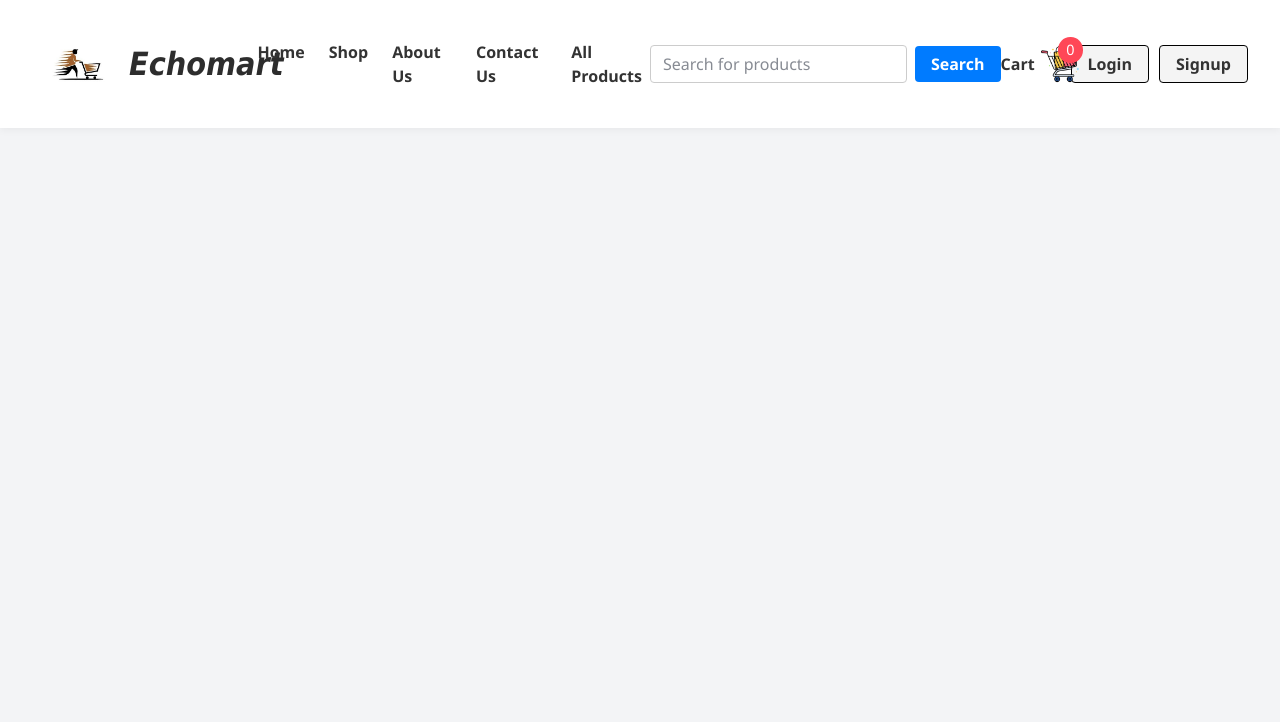
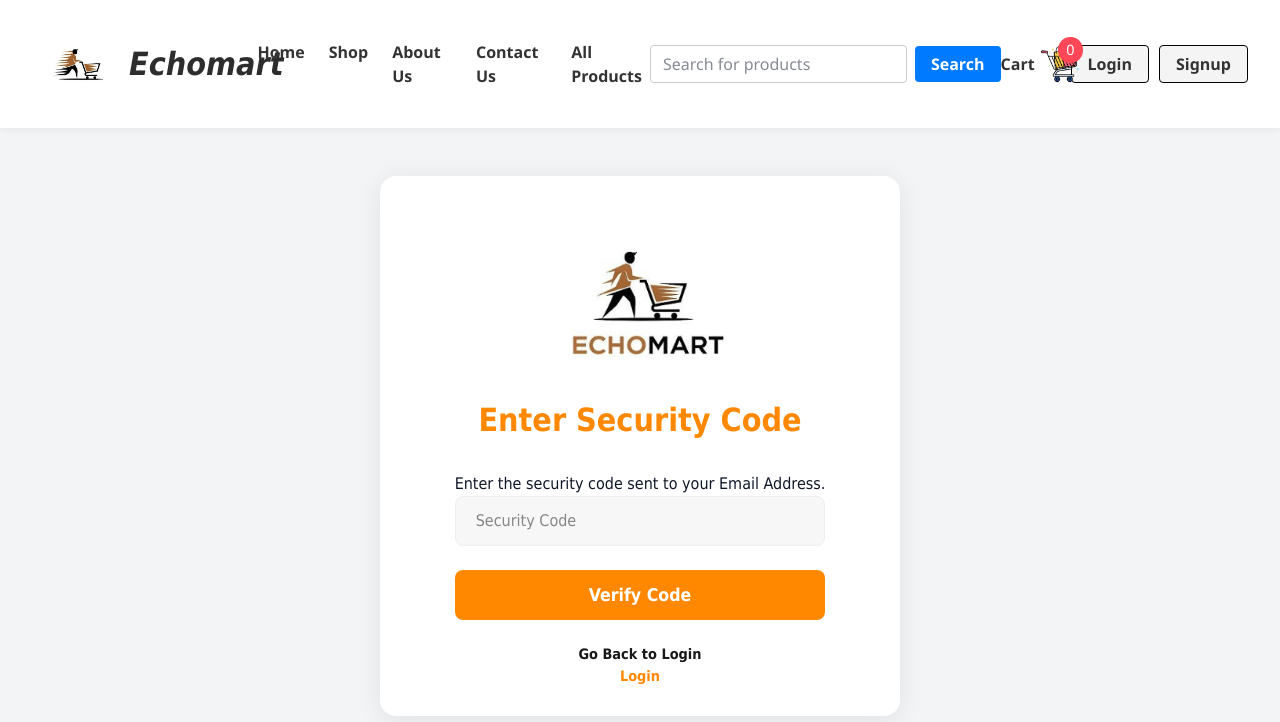
Before and after one commit to dev-bramwel/Echomart, a React (Vite) app in the folder vite-frontend/: page /passcode in a window 1280 px wide. Shown: the top 722 px of the page. Built offline with nearby package versions, Linux system fonts and the light colour scheme.

Commit message:
Eddie Frontend

```diff
--- a/vite-frontend/src/App.jsx
+++ b/vite-frontend/src/App.jsx
@@ -2,7 +2,10 @@ import { BrowserRouter as Router, Routes, Route } from "react-router-dom";
 import Navbar from "./Components/Navbar/Navbar.jsx";
 import Categorybar from "./Components/Categorybar/Categorybar.jsx";
 import Login from "./Components/LoginSignup/Login.jsx";
+
 import Signup from "./Components/LoginSignup/Signup.jsx";
+import PasswordRecovery from "./Components/LoginSignup/PasswordRecovery.jsx";
+import Passcode from "./Components/LoginSignup/Passcode.jsx";
 
 const App = () => {
   return (
@@ -12,6 +15,8 @@ const App = () => {
         <Route path="/" element={<Categorybar />} />
         <Route path="/login" element={<Login />} />
         <Route path="/signup" element={<Signup />} />
+        <Route path="/password-recovery" element={<PasswordRecovery />} />
+        <Route path="/passcode" element={<Passcode />} />
       </Routes>
     </Router>
   );
--- a/vite-frontend/src/Components/LoginSignup/Login.jsx
+++ b/vite-frontend/src/Components/LoginSignup/Login.jsx
@@ -55,7 +55,7 @@ const Login = () => {
       window.dispatchEvent(new Event("authChanged"));
       navigate("/");
     } catch (error) {
-      let errorMessage = "Registration failed. Try again.";
+      let errorMessage = "Email or Password failed. Try again.";
 
       const data = error?.response?.data;
       if (data && typeof data === "object") {
@@ -131,7 +131,10 @@ const Login = () => {
 
       <div className="text">
         <p>
-          Don't have an Account?<a href="/signup">Signup</a>
+          Don't have an Account? <a href="/signup">Signup</a>
+        </p>
+        <p>
+          <a href="/password-recovery">Forgot Password?</a>
         </p>
       </div>
     </div>
--- a/vite-frontend/src/Components/LoginSignup/LoginSignup.css
+++ b/vite-frontend/src/Components/LoginSignup/LoginSignup.css
@@ -22,11 +22,15 @@
   margin-bottom: 28px;
 }
 .header img {
-  width: 290px;
-  height: 230px;
+  width: 320px;
+  margin: 0 auto 16px;
+  height: 180px;
+  object-fit: contain;
+  border-radius: 8px;
   margin-bottom: 1px;
 }
 .header h1 {
+  margin: 0;
   color: var(--orange);
   font-size: 2rem;
   margin: 8px 0 0;
@@ -35,21 +39,25 @@
 .header p {
   color: var(--black);
   font-size: 1rem;
+  max-width: 350px;
   margin: 0 0 8px 0;
 }
 
 .inputs {
-  width: 100%;
+  margin-left: -68px;
+  width: 180%;
+  padding: 7px 12px;
   display: flex;
   flex-direction: column;
   gap: 18px;
 }
 .input {
   display: flex;
+  width: 100%;
   align-items: center;
   background: #f7f7f7;
   border-radius: 8px;
-  padding: 8px 12px;
+  padding: 6px 20px;
   border: 1px solid #eee;
 }
 .input img {
@@ -103,6 +111,32 @@
   text-decoration: underline;
 }
 
+.ending {
+  margin-top: 24px;
+  text-align: center;
+  color: var(--black);
+  font-size: 0.9rem;
+}
+.ending p{
+  margin: 0;
+  font-weight: 600;
+  max-width: 400px;
+}
+.ending a {
+  color: var(--orange);
+  text-decoration: none;
+  font-weight: 600;
+}
+.end p {
+  margin: 0;
+  font-weight: 600;
+  font-family: brush script mt;
+  margin-top: 24px;
+  text-align: center;
+  color: var(--black);
+  font-size: 1.9rem;
+}
+
 @media (max-width: 500px) {
   .container {
     padding: 18px 6px 18px 6px;
--- /dev/null
+++ b/vite-frontend/src/Components/LoginSignup/Passcode.jsx
@@ -0,0 +1,29 @@
+import React from 'react'
+import "./LoginSignup.css";
+import echomart_logo from "../Assets/Echomart_logo3.png";
+
+const Passcode = () => {
+  return (
+    <div className='container'>
+      <div className="header">
+        <img src={echomart_logo} alt="" />
+        <h1>Enter Security Code</h1>
+      </div>
+      <div className="formbox">
+        <p>Enter the security code sent to your Email Address.</p>
+        <div className="input">
+          <input type="text" placeholder="Security Code" />
+        </div>
+        <div className="button">
+          <button>Verify Code</button>
+        </div>
+        <div className="ending">
+            <p>Go Back to Login</p>
+            <a href="/Login">Login</a>
+        </div>
+      </div>
+    </div>
+  )
+}
+
+export default Passcode
--- /dev/null
+++ b/vite-frontend/src/Components/LoginSignup/PasswordRecovery.jsx
@@ -0,0 +1,29 @@
+import react from "react";
+import "./LoginSignup.css";
+import echomart_logo from "../Assets/Echomart_logo3.png";
+
+const PasswordRecovery = () => {
+  return (
+    <div className="container">
+      <div className="header">
+        <img src={echomart_logo} alt="" />
+        <h1>Password Recovery</h1>
+        <p>Request to reset Password below. A security code will be sent to your Email Address.</p>
+      </div>
+      <div className="input">
+        <input type="email" placeholder="Email Address" />
+      </div>
+      <div className="button">
+        <button><a href="/Passcode">Request Security Code</a></button>
+      </div>
+      <div className="ending">
+        <p>Need any Help. Contact Customer support or visit the help centre</p>
+      </div>
+      <div className="end">
+        <p>Echomart</p>
+      </div>
+    </div>
+  );
+};
+
+export default PasswordRecovery;
```
